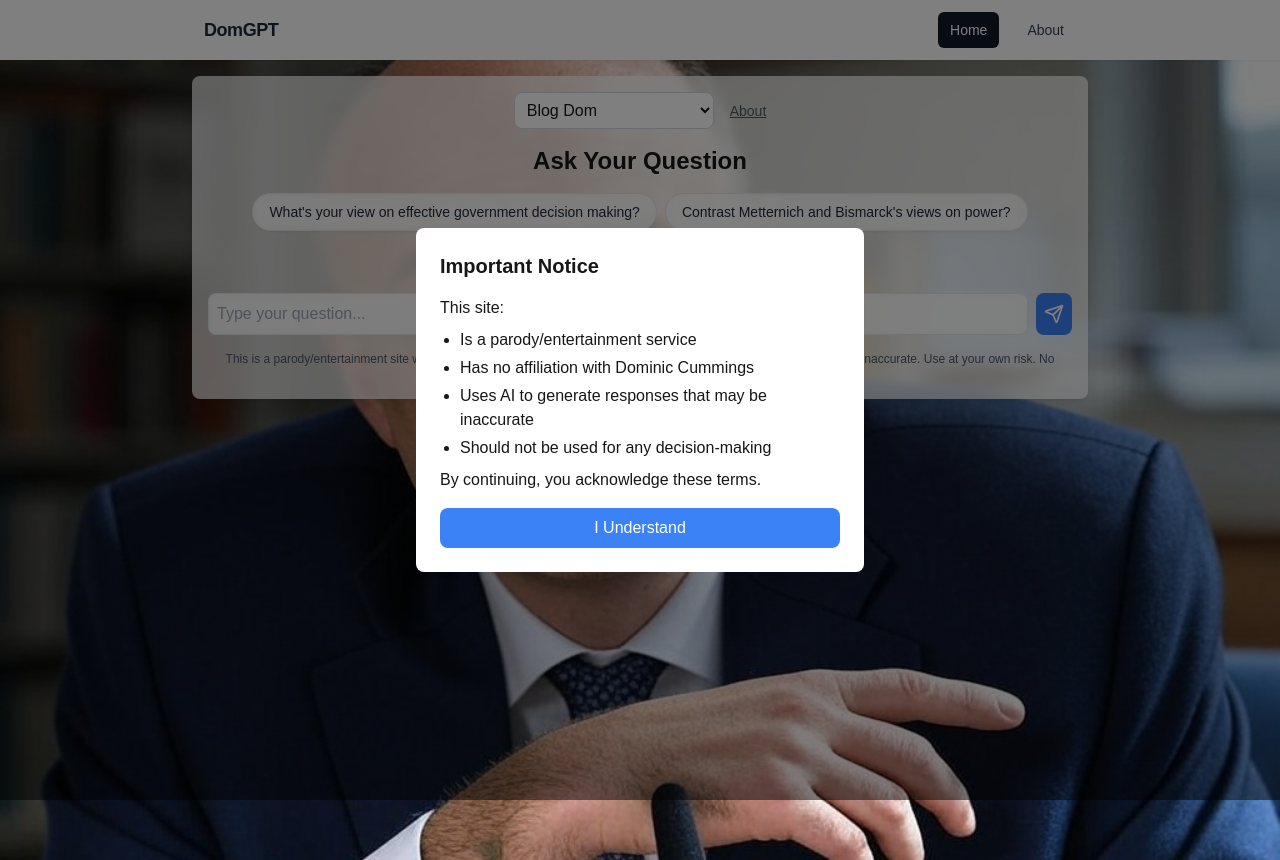
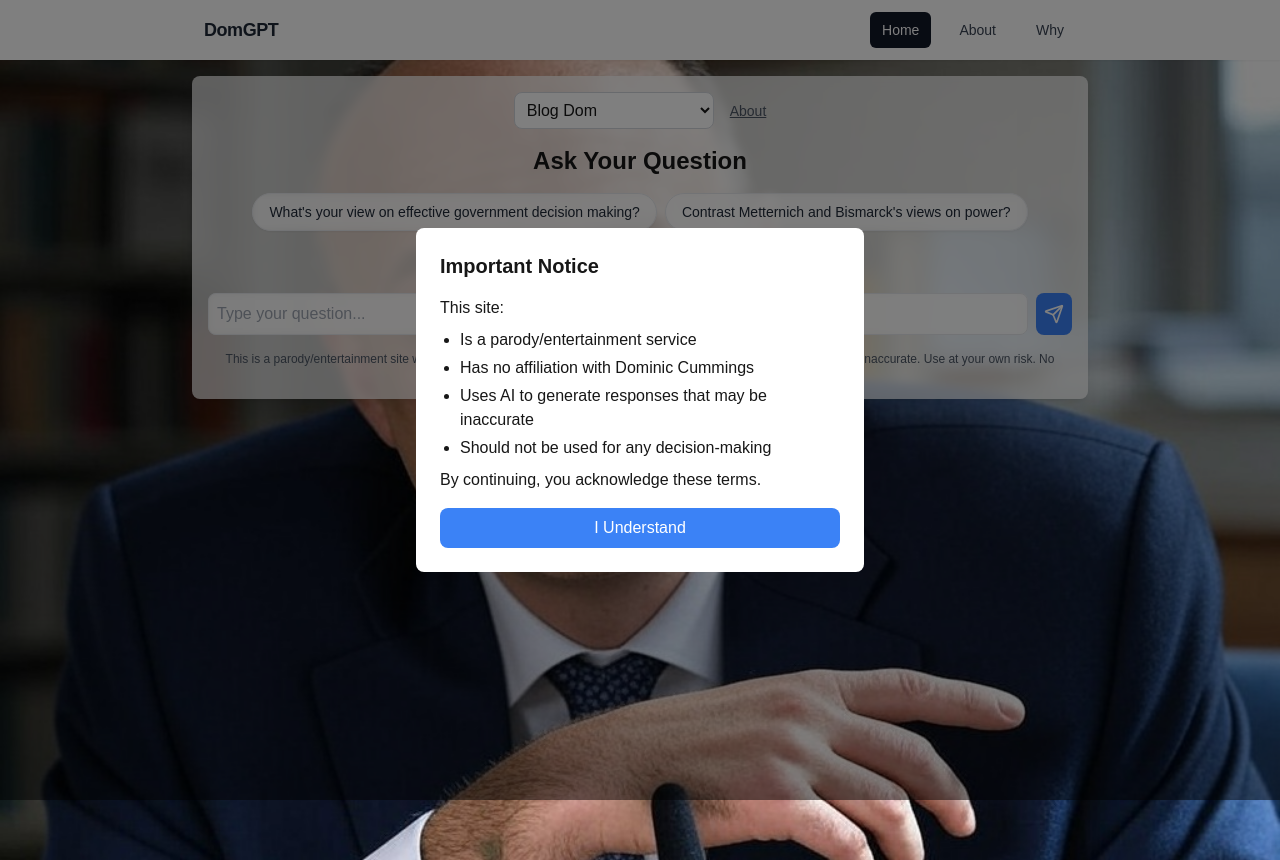
Before and after one commit to williamgki/domgptfrontend, a Next.js app: page / in a window 1280 px wide. Built offline with nearby package versions, Linux system fonts and the light colour scheme.

Commit message:
Add 'Why' link to navbar

```diff
--- a/components/NavBar.jsx
+++ b/components/NavBar.jsx
@@ -26,6 +26,9 @@ export const NavBar = () => {
           <Link href="/about" className={linkStyle("/about")}>
             About
           </Link>
+          <Link href="/why" className={linkStyle("/why")}>
+            Why
+          </Link>
         </div>
       </div>
     </nav>
```
